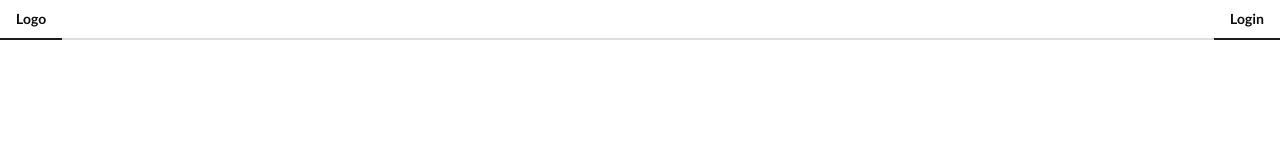
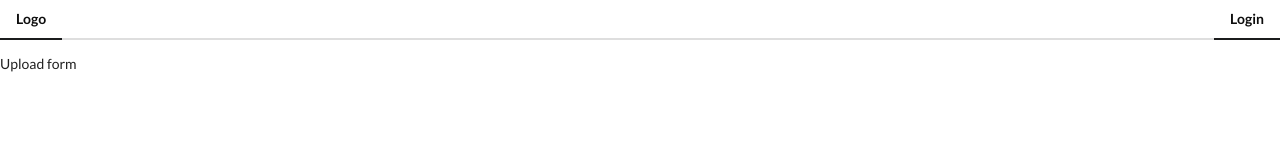
Before and after one commit to PabloYza/Vue---Image-Gallery, a Vue app: page /upload in a window 1280 px wide. Shown: the top 160 px of the page. Built offline with nearby package versions, Linux system fonts and the light colour scheme.

Commit message:
Implement router-link

```diff
--- a/src/components/AppHeader.vue
+++ b/src/components/AppHeader.vue
@@ -1,14 +1,14 @@
 <template>
   <div class="ui secondary pointing menu">
-    <a href="/" class="active item">
+    <router-link to="/" class="active item">
       Logo
-    </a>
+    </router-link>
 
     <div class="right menu" >
       <div v-if="isLoggedIn" class="horizontal">
-        <a class="item" href="">Gallery</a>
-        <a class="item" href="">Upload</a>
-        <a class="item" href="# " @click="logout" >Logout</a>
+        <router-link class="item" to="/">Gallery</router-link>
+        <router-link class="item" to="/upload">Upload</router-link>
+        <a class="item" @click="logout" >Logout</a>
       </div>
       <a v-else href="# " class="ui item active item" @click="login" >
         Login
--- /dev/null
+++ b/src/components/ImageList.vue
@@ -0,0 +1,17 @@
+<template>
+  <div>
+    Image list
+  </div>
+</template>
+
+
+<script>
+export default {
+  name: 'ImageList'
+};
+</script>
+
+
+<style scoped>
+
+</style>
--- /dev/null
+++ b/src/components/UploadForm.vue
@@ -0,0 +1,15 @@
+<template>
+  <div>
+    Upload form
+  </div>
+</template>
+
+<script>
+export default {
+  name: 'UploadForm'
+};
+</script>
+
+<style scoped>
+
+</style>
--- a/src/store/modules/auth.js
+++ b/src/store/modules/auth.js
@@ -1,5 +1,6 @@
 import api from '../../api/imgur';
 import qs from 'qs';
+import { router } from '../../main';
 
 const state = {
   token: window.localStorage.getItem('imgur_token')
@@ -30,6 +31,8 @@ const actions = {
     commit('setToken', query.access_token);
     window.localStorage.setItem('imgur_token', query.access_token);
     // setItem('nameOfItem', infoWeWantToStore) -> to update ITEM
+    router.push('/');
+
   },
 
 
```
Also changed, not shown: src/main.js (+8 -2 lines).
